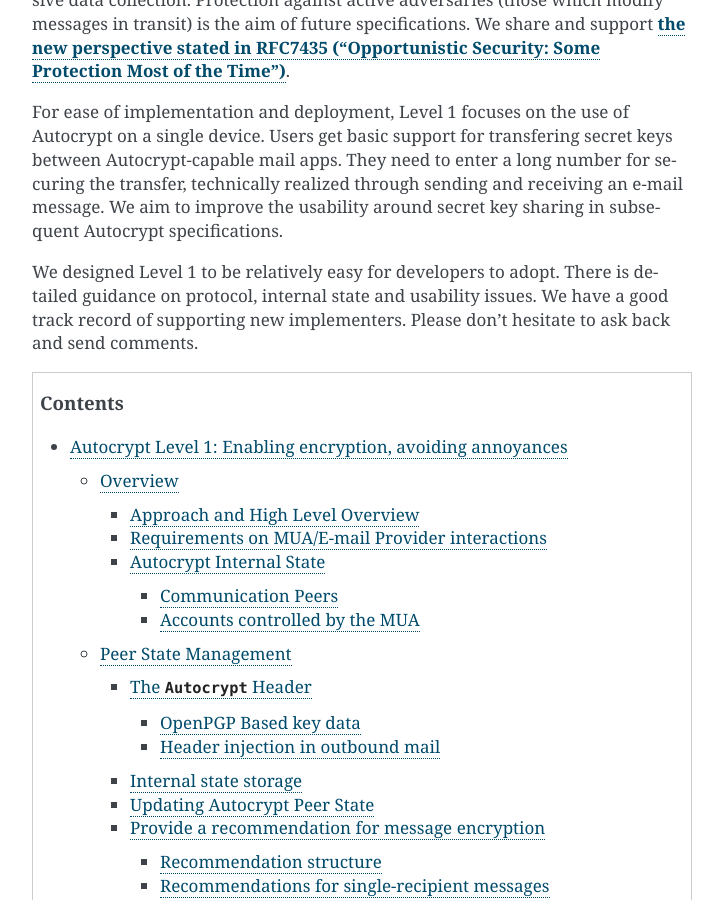
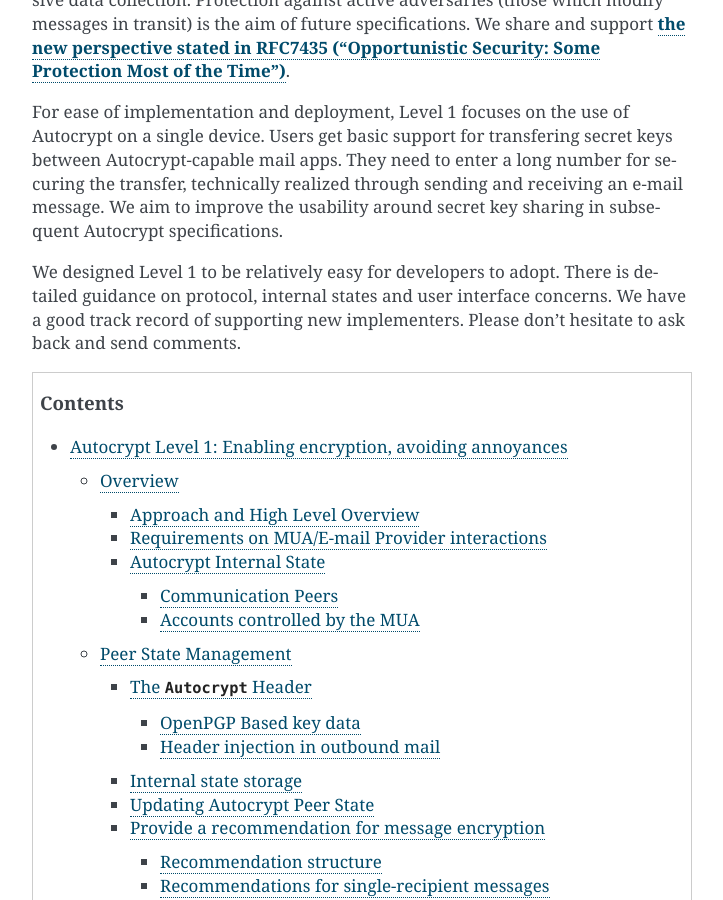
Before and after one commit to autocrypt/autocrypt, a Sphinx documentation site: the page built from doc/level1.rst, in a window 1280 px wide and 900 px high, scrolled down 618 px. Shown: the whole window, without its empty margins (388-1111 px from the left). Built offline with Sphinx 7.4.7, drawn with Linux system fonts in a browser that asks for light colours.

Commit message:
use "user interface" term as we have that as section title in the spec

```diff
--- a/doc/level1.rst
+++ b/doc/level1.rst
@@ -39,7 +39,7 @@
 around secret key sharing in subsequent Autocrypt specifications.
 
 We designed Level 1 to be relatively easy for developers to adopt. There is
-detailed guidance on protocol, internal state and usability issues.
+detailed guidance on protocol, internal states and user interface concerns.
 We have a good track record of supporting new implementers. Please
 don't hesitate to ask back and send comments.
 
```
